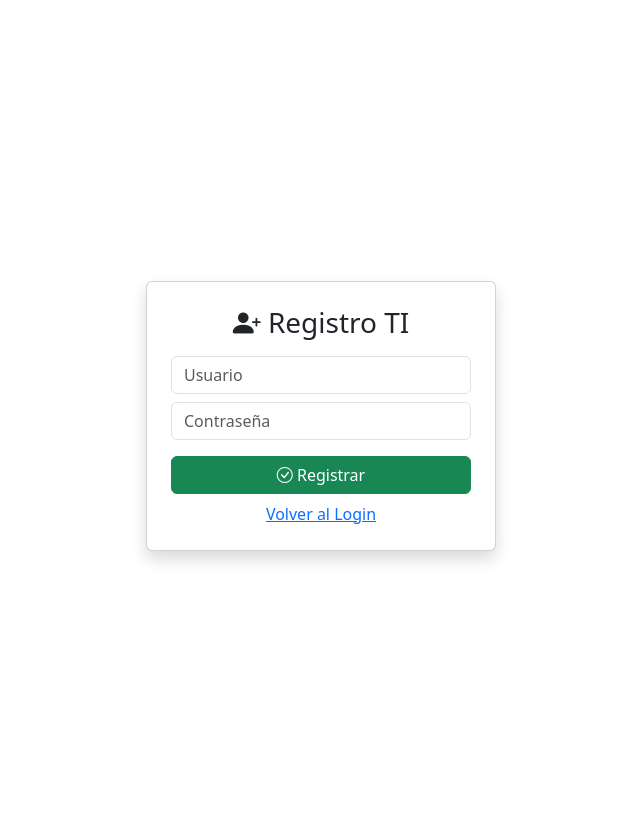
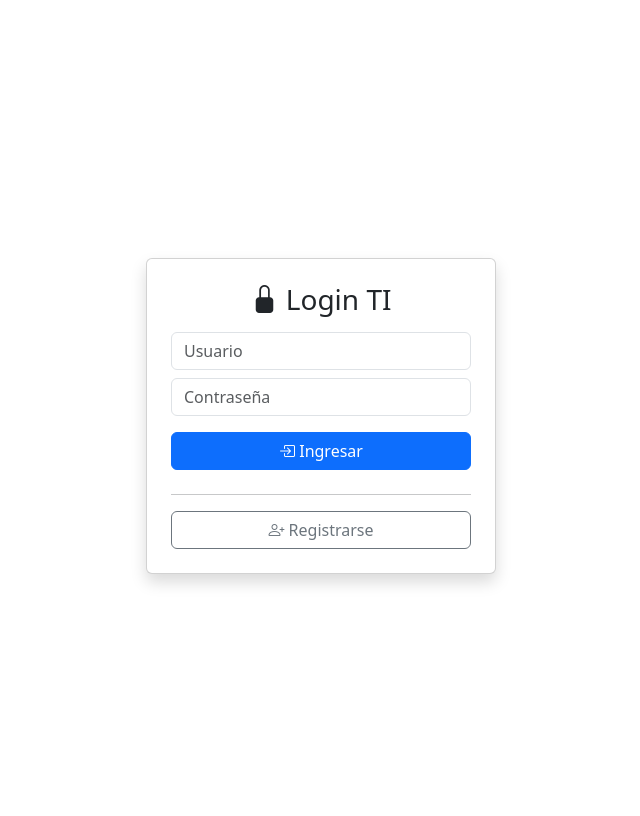
Before and after one commit to spkide/Inventari_TI, a Flask app: page /register in a window 1280 px wide. Shown: the part 56-872 px from the top of the page, without its empty margins (319-959 px from the left). Run offline with Flask 3, Linux system fonts and the light colour scheme.

Commit message:
actualizacion320

```diff
--- a/templates/register.html
+++ b/templates/register.html
@@ -1,15 +1,22 @@
 {% extends "layout.html" %}
 {% block content %}
-<div class="d-flex justify-content-center align-items-center vh-100">
-  <div class="card p-4 shadow" style="width: 350px;">
-    <h3 class="text-center mb-3"><i class="bi bi-person-plus-fill"></i> Registro TI</h3>
-    {% if error %}<div class="alert alert-danger">{{ error }}</div>{% endif %}
+<div class="container vh-100 d-flex justify-content-center align-items-center">
+  <div class="card p-4 shadow mx-auto" style="max-width: 350px; width: 100%;">
+    <h3 class="text-center mb-3"><i class="bi bi-lock-fill"></i> Login TI</h3>
+    {% if error %}
+      <div class="alert alert-danger">{{ error }}</div>
+    {% endif %}
     <form method="post">
-      <input type="text" name="username" placeholder="Usuario" class="form-control mb-2" required>
-      <input type="password" name="password" placeholder="Contraseña" class="form-control mb-3" required>
-      <button class="btn btn-success w-100 mb-2"><i class="bi bi-check-circle"></i> Registrar</button>
+      <input type="text" name="username" placeholder="Usuario" class="form-control mb-2 w-100" required>
+      <input type="password" name="password" placeholder="Contraseña" class="form-control mb-3 w-100" required>
+      <button class="btn btn-primary w-100 mb-2"><i class="bi bi-box-arrow-in-right"></i> Ingresar</button>
     </form>
-    <a href="{{ url_for('login') }}" class="text-center d-block">Volver al Login</a>
+    <hr>
+    <div class="text-center">
+      <a href="{{ url_for('register') }}" class="btn btn-outline-secondary w-100">
+        <i class="bi bi-person-plus"></i> Registrarse
+      </a>
+    </div>
   </div>
 </div>
 {% endblock %}
```
Also changed, not shown: templates/login.html (+10 -6 lines).
